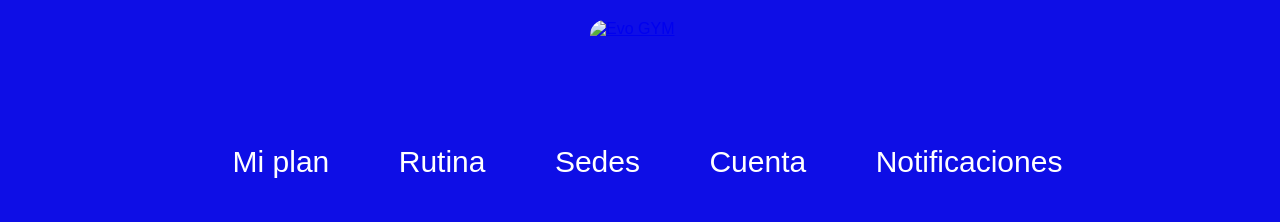
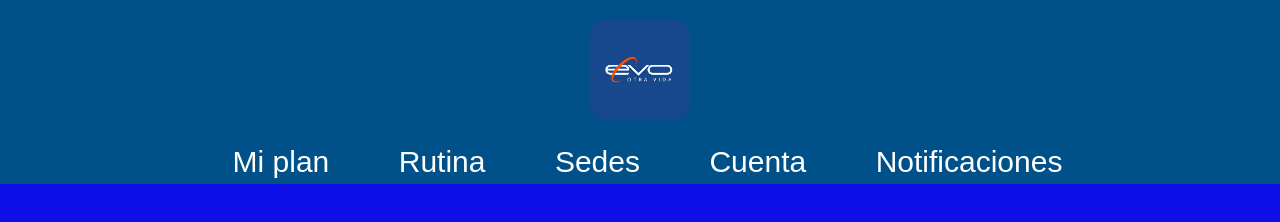
Before and after one commit to ValenIACC/entregafinal_JS_EVO, a plain HTML site: page cuenta.html in a window 1280 px wide. Drawn offline with Linux system fonts and the light colour scheme.

Commit message:
Entrega numero 2

```diff
--- a/cuenta.html
+++ b/cuenta.html
@@ -12,7 +12,7 @@
         <!-- navbar  -->
 
             <a href="index.html">
-                <img class = "icon" src="../LOGO EVO.jpg" alt="Evo GYM">
+                <img class = "icon" src="./LOGO EVO.jpg" alt="Evo GYM">
             </a>
             <nav>
             <div id="navbar">
```
Also changed, not shown: index.html (+1 -1 lines), miPlan.html (+1 -1 lines), notificaciones.html (+1 -1 lines), rutina.html (+1 -1 lines), sedes.html (+1 -1 lines), LOGO EVO.jpg (added), fondoevo.jpg (added).
